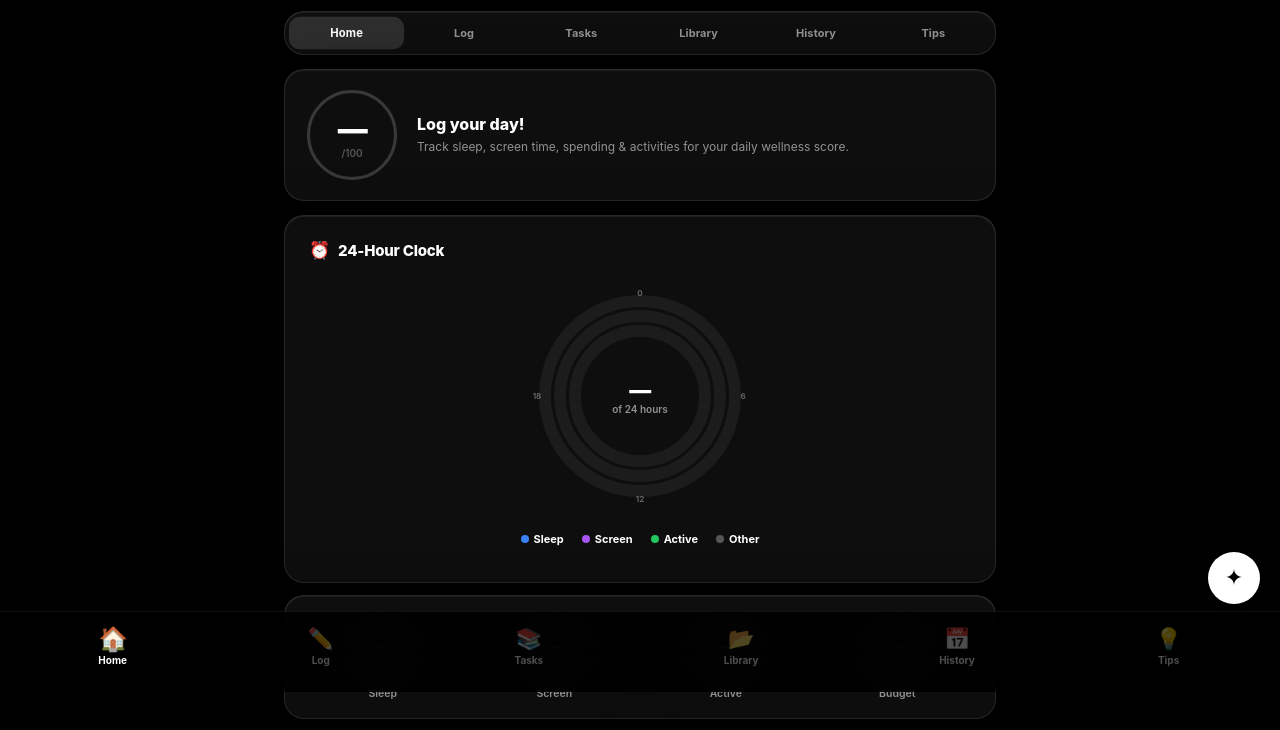
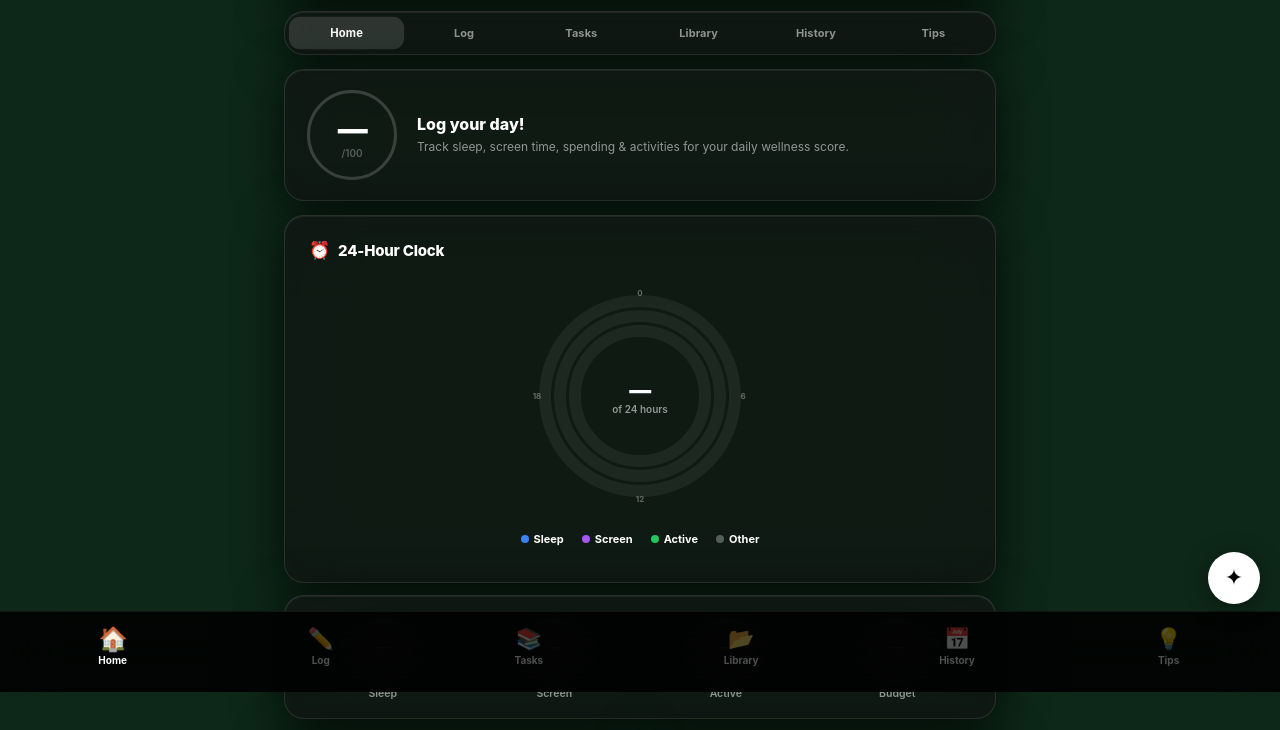
Before and after one commit to Arkadyuti-Kumar/Treakie, a plain HTML site: page index.html in a window 1280 px wide. Shown: the part 108-838 px from the top of the page. Drawn offline with Linux system fonts and the light colour scheme.

Commit message:
background colour modified
changed background colour

```diff
--- a/index.html
+++ b/index.html
@@ -9,7 +9,7 @@
 :root { --tr: 0.32s cubic-bezier(0.4,0,0.2,1); }
 
 [data-theme="dark"] {
-  --bg:  #000;  --bg2: #0c0c0c;  --bg3: #141414;
+  --bg:  #0D2818;  --bg2: #0D2818;  --bg3: #0B1F13;
   --surface:  rgba(255,255,255,0.055);
   --surface2: rgba(255,255,255,0.09);
   --surface3: rgba(255,255,255,0.135);
@@ -31,7 +31,7 @@
   --teal:#14b8a6;--teal-s:rgba(20,184,166,0.14);
 }
 [data-theme="light"] {
-  --bg:  #EDF7D2; --bg2: #EDF7CB; --bg3: #EDF7C4;
+  --bg:  #9ACEB6; --bg2: #05A8AA; --bg3: #9ACEB6;
   --surface:  rgba(0,0,0,0.04);
   --surface2: rgba(0,0,0,0.07);
   --surface3: rgba(0,0,0,0.11);
```
